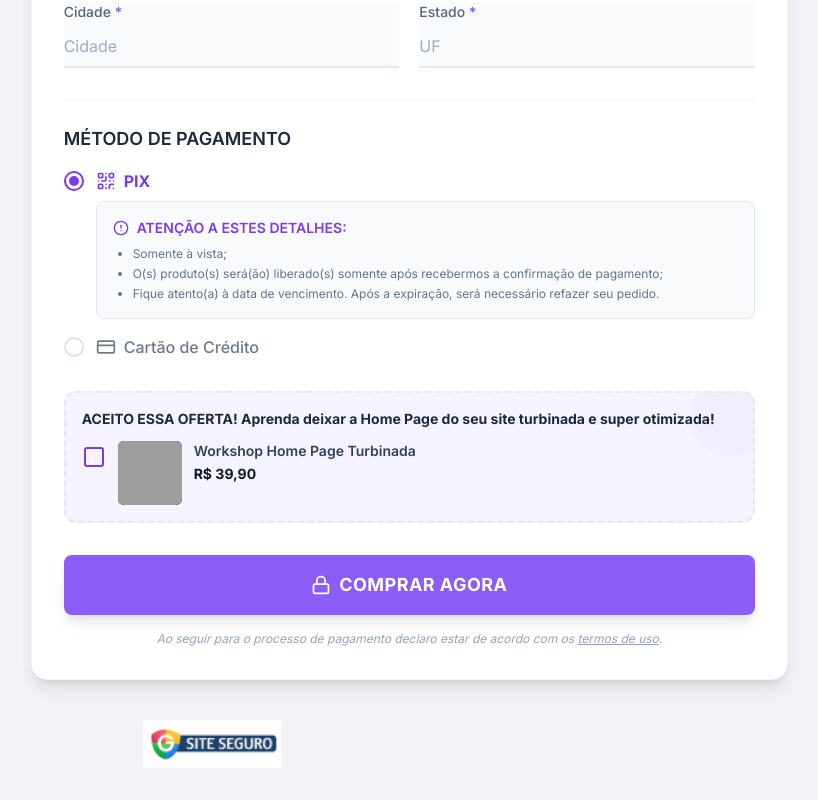
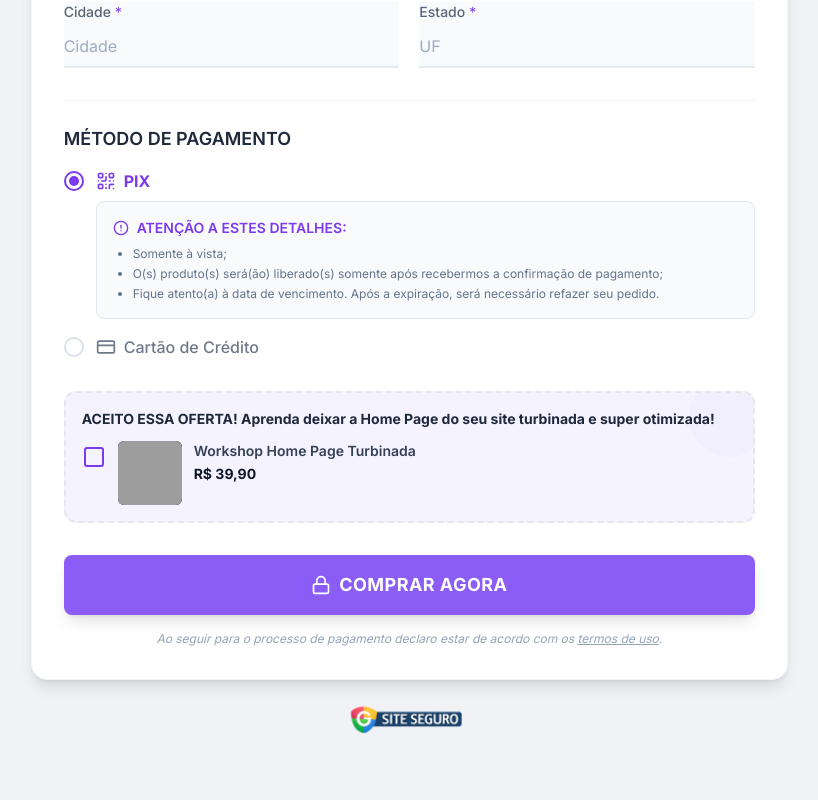
Before and after one commit to cadastrandoweb-spec/masterclasspag, a React (Vite) app: page / in a window 1280 px wide. Shown: the part 720-1520 px from the top of the page, without its empty margins (428-1246 px from the left). After the commit the page ends 1488 px from the top, so only its background shows below. Built offline with nearby package versions, Linux system fonts and the light colour scheme; grey boxes are pictures that could not be loaded.

Commit message:
style: align site seguro badge under checkout

```diff
--- a/App.tsx
+++ b/App.tsx
@@ -178,15 +178,22 @@ const App: React.FC = () => {
 
         </div>
 
-        <div className="mt-10 flex justify-center">
+        <div className="mt-6 grid grid-cols-1 md:grid-cols-12">
+          <div className="hidden md:block md:col-span-4" />
+          <div className="md:col-span-8 flex justify-center">
             <a
               href="https://transparencyreport.google.com/safe-browsing/search?url=xandr.com.br&hl=pt_BR"
               target="_blank"
               rel="noopener noreferrer"
               className="inline-flex"
             >
-            <img src="/siteseguro.png" alt="Site seguro" className="h-12 w-auto" />
+              <img
+                src="/siteseguro.png"
+                alt="Site seguro"
+                className="w-[115px] max-w-[115px] h-auto"
+              />
             </a>
+          </div>
         </div>
       </div>
     </div>
```
Also changed, not shown: public/siteseguro.png. Lines whose indentation alone changed are shown as unchanged.
